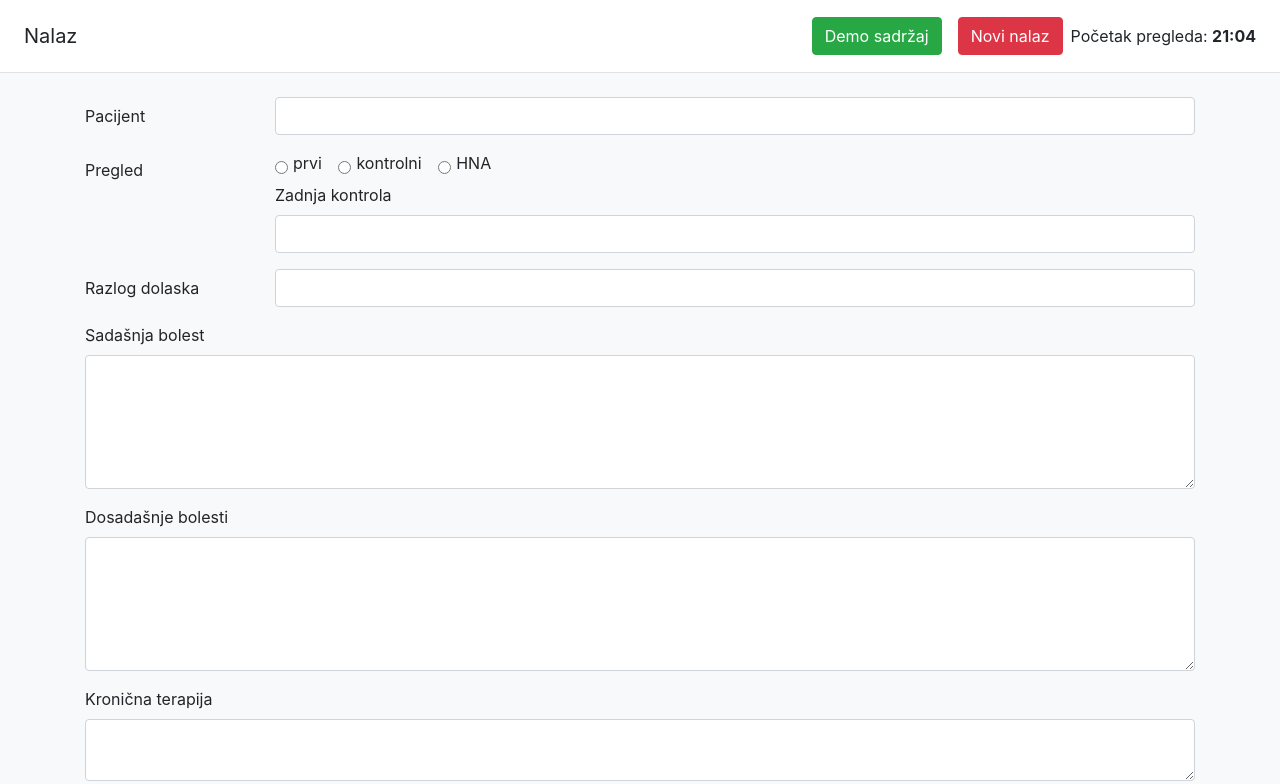
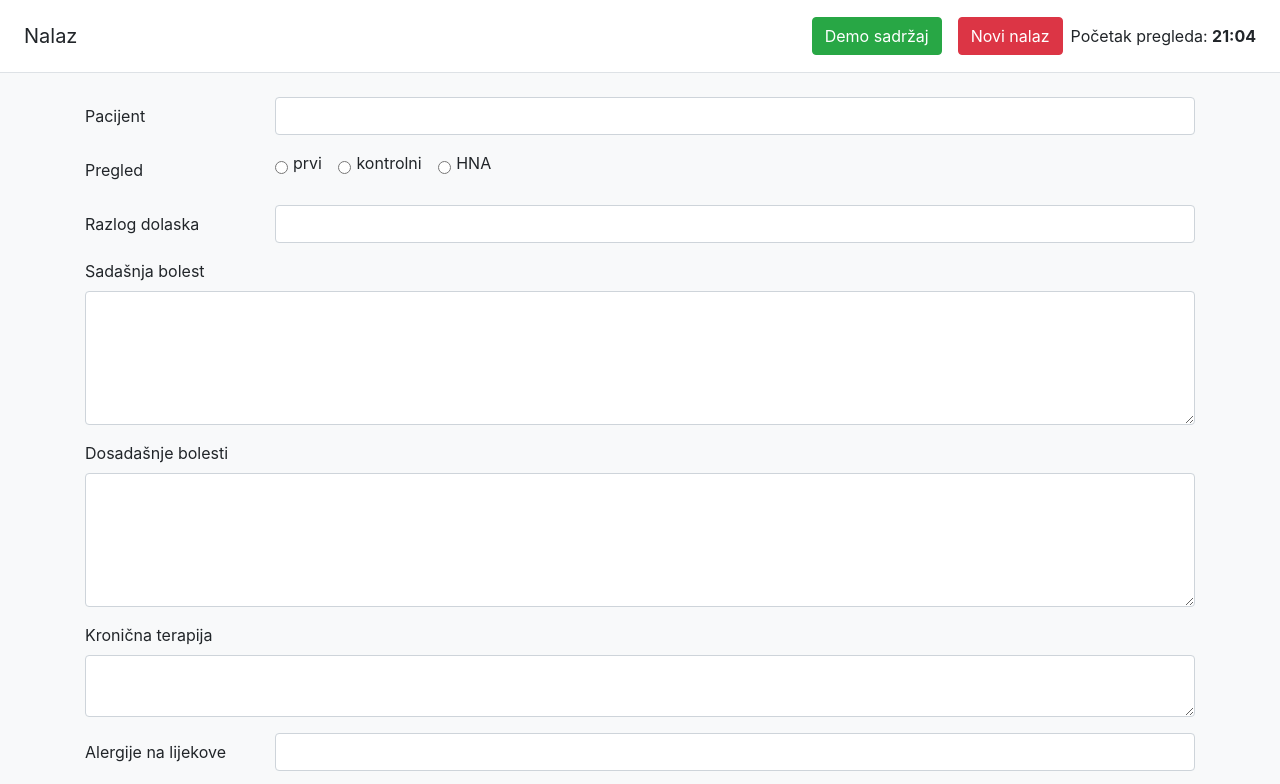
Before and after one commit to spinal-tap/neuro, a plain HTML site: page index.html in a window 1280 px wide. Shown: the top 784 px of the page. Drawn offline with nearby package versions, Linux system fonts and the light colour scheme.

Commit message:
Update index.html

```diff
--- a/index.html
+++ b/index.html
@@ -43,7 +43,6 @@
 						<input class="form-check-input" type="radio" name="radio-group-pregled" id="HNA" value="HITNA NEUROLOŠKA AMBULANTA">
 						<label for="HNA">HNA</label>
 					</div>
-					<div id="zadnjiPregleDiv form-inline"><label for="text-zkontrola" class="">Zadnja kontrola</label><input type="text" class="form-control" name="text-zkontrola" id="text-zkontrola"></div>
 				</div>
 			</div>
 			<div class="form-group row">
```
